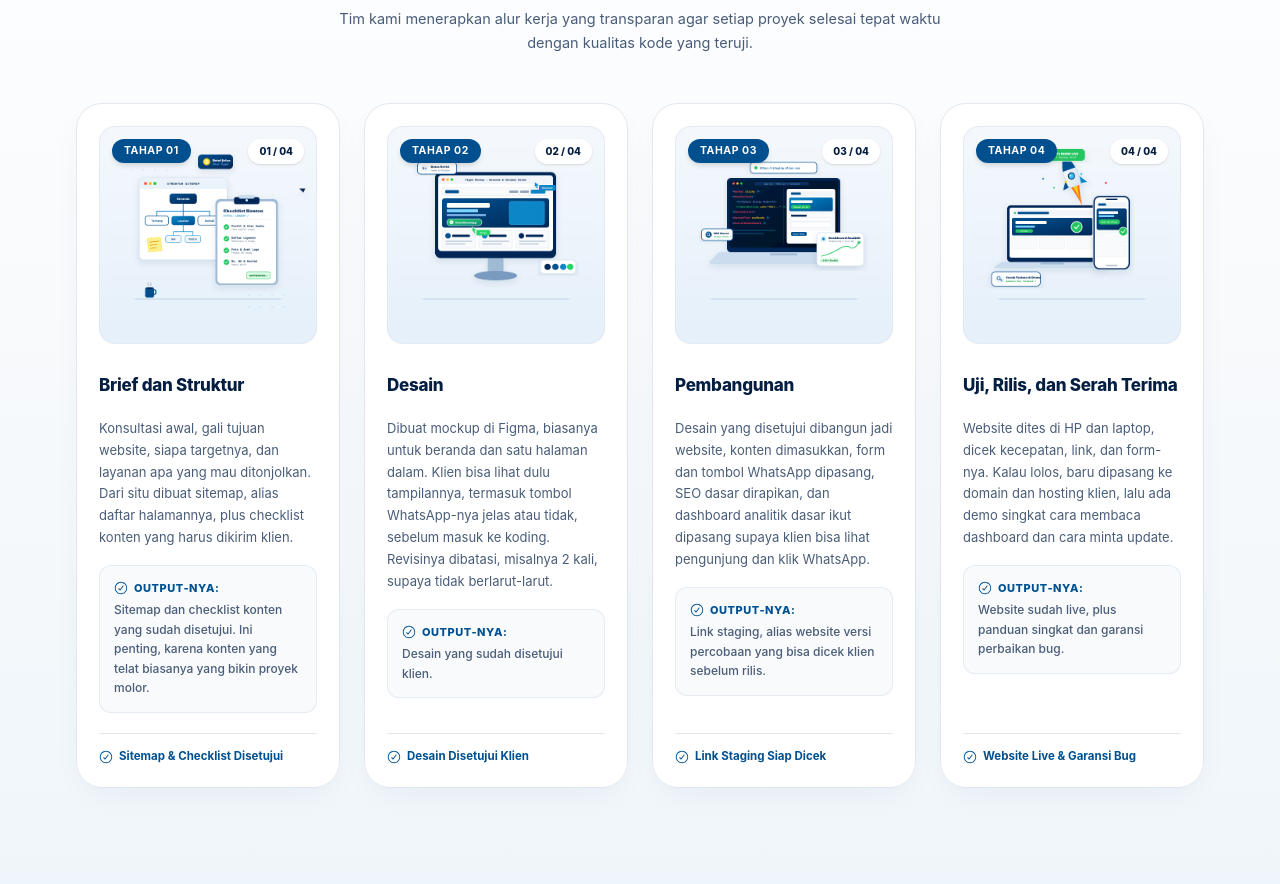
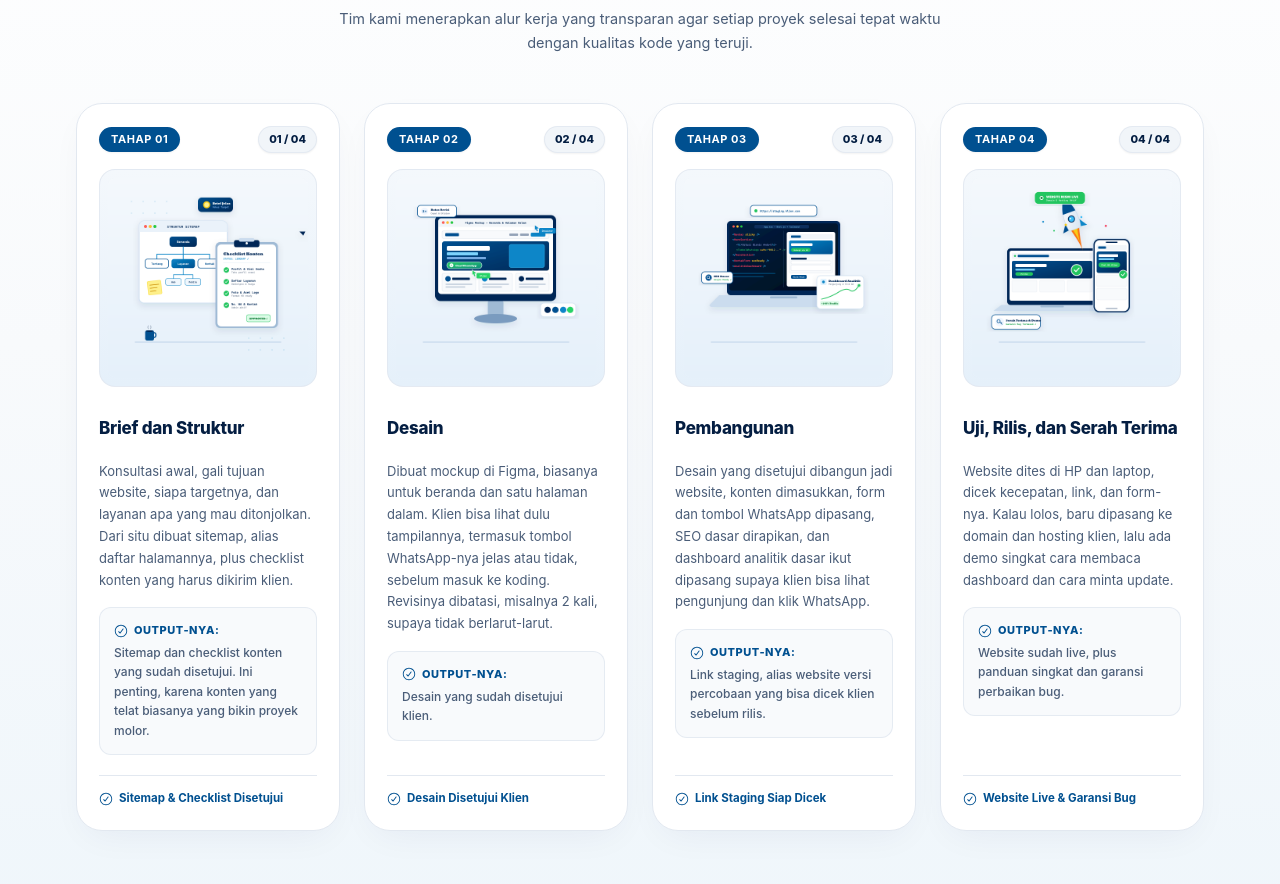
Before and after one commit to indraagstin025/NAYKON-Solution-Digital-Proyek, a Next.js app: page / in a window 1280 px wide. Shown: the part 3160-4044 px from the top of the page. Built offline with nearby package versions, Linux system fonts and the light colour scheme; no server answers; the database is empty.

Commit message:
feat(home): move workflow step badges to card header above illustration

```diff
--- a/src/features/home/components/WorkflowSection.tsx
+++ b/src/features/home/components/WorkflowSection.tsx
@@ -60,7 +60,17 @@ export function WorkflowSection() {
             <ScrollReveal key={step.stepNumber} delayMs={idx * 80} className="h-full">
               <article className="group relative overflow-hidden h-full flex flex-col justify-between rounded-[26px] bg-white dark:bg-slate-900 border border-[#E2E8F0] dark:border-slate-800 p-5 sm:p-5.5 shadow-[0_12px_36px_-10px_rgba(10,35,80,0.06)] transition-all duration-300 hover:-translate-y-2 hover:border-[#005090] dark:hover:border-[#0986C8] hover:shadow-[0_22px_48px_-10px_rgba(0,80,144,0.16)]">
                 <div>
-                  {/* 2D Cartoon Illustration Box */}
+                  {/* Card Header: Badge Tahap & Nomor Langkah di dalam card */}
+                  <div className="flex items-center justify-between mb-4">
+                    <span className="rounded-full bg-[#005090] text-white px-3 py-1 text-[11px] font-bold shadow-xs tracking-wider uppercase">
+                      {step.badge}
+                    </span>
+                    <span className="rounded-full bg-slate-100 dark:bg-slate-800 text-[#041E42] dark:text-slate-200 px-2.5 py-1 text-[11px] font-extrabold border border-slate-200/80 dark:border-slate-700 shadow-xs">
+                      {step.stepNumber}
+                    </span>
+                  </div>
+
+                  {/* 2D Cartoon Illustration Box (Bersih tanpa badge di dalam foto) */}
                   <div className="relative w-full aspect-square overflow-hidden rounded-2xl bg-gradient-to-b from-[#F4F8FC] to-[#E5F0FA] dark:from-slate-800 dark:to-slate-900 border border-slate-200/80 dark:border-slate-800 mb-5">
                     <Image
                       src={step.image}
@@ -69,12 +79,6 @@ export function WorkflowSection() {
                       height={512}
                       className="h-full w-full object-contain p-2 transition-transform duration-500 ease-out group-hover:scale-108 group-hover:-rotate-1"
                     />
-                    <span className="absolute top-3 left-3 rounded-full bg-[#005090] text-white px-3 py-1 text-[10.5px] font-bold shadow-md tracking-wider uppercase">
-                      {step.badge}
-                    </span>
-                    <span className="absolute top-3 right-3 rounded-full bg-white/95 dark:bg-slate-900/95 backdrop-blur-xs text-[#041E42] dark:text-white px-2.5 py-1 text-[10px] font-extrabold border border-white/60 dark:border-slate-700 shadow-sm">
-                      {step.stepNumber}
-                    </span>
                   </div>
 
                   <h3 className="text-[16px] sm:text-[17px] font-extrabold tracking-[-0.015em] text-[#041E42] dark:text-white transition-colors duration-200 group-hover:text-[#005090] dark:group-hover:text-[#0986C8] leading-snug min-h-[44px] flex items-center">
```
